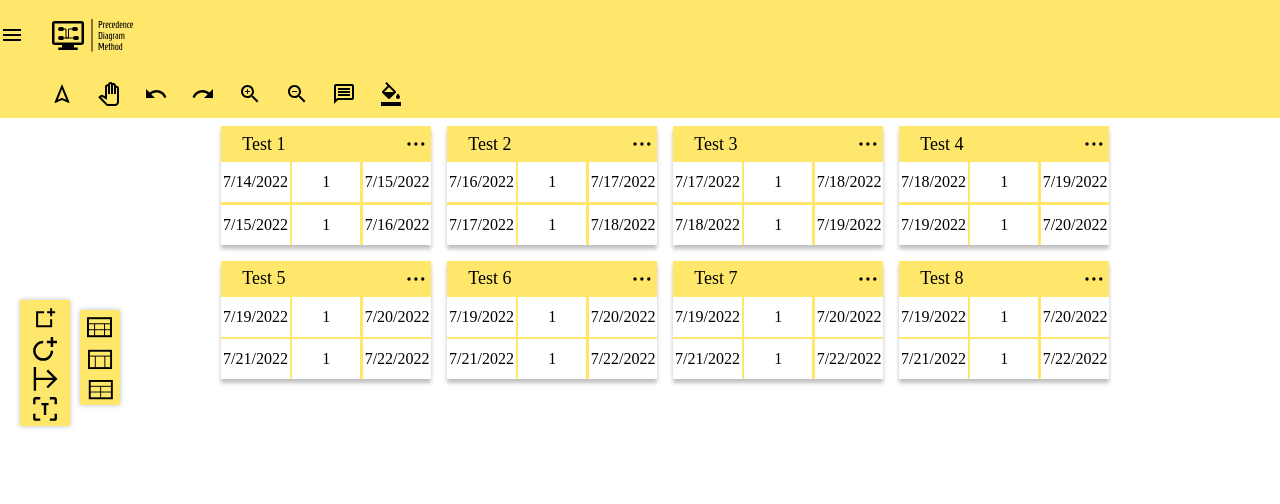
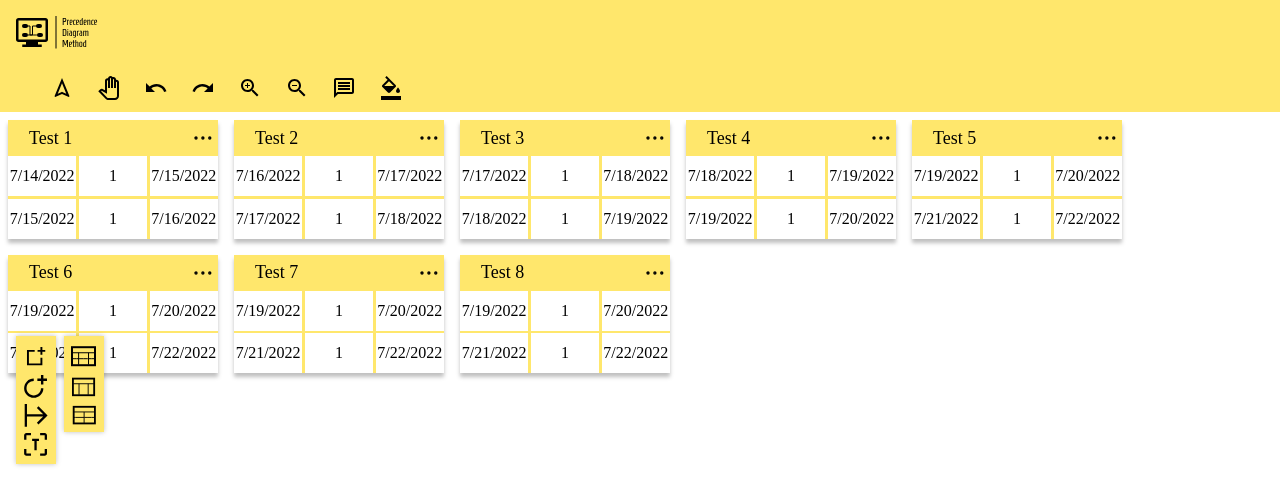
Before and after one commit to Jejemar/PJpdm, a React (Create React App) app: page / in a window 1280 px wide. Shown: the top 504 px of the page. Built offline with nearby package versions, Linux system fonts and the light colour scheme.

Commit message:
minor adjustments for sidebar + styling

```diff
--- a/src/components/Navbar/Navbar.css
+++ b/src/components/Navbar/Navbar.css
@@ -1,9 +1,9 @@
 .navbar {
   background-color: #ffe76c;
-  height: 70px;
+  height: 4rem;
   display: flex;
-  justify-content: flex-start;
   align-items: center;
+  padding-left: 1rem; /* get a padding from the side*/
 }
 
 .nav-menu {
--- a/src/components/Navbar/Navbar.js
+++ b/src/components/Navbar/Navbar.js
@@ -1,27 +1,27 @@
 import "./Navbar.css";
 
-import * as AiIcons from "react-icons/ai";
+// import * as AiIcons from "react-icons/ai";
 
-import React, { Fragment, useState } from "react";
+import React, { Fragment } from "react";
 
-import IconButton from "@mui/material/IconButton";
+// import IconButton from "@mui/material/IconButton";
 import IconPdm from "./IconPdm.svg";
-import MenuIcon from "@mui/icons-material/Menu";
-import { SidebarData } from "./SideBarData";
+// import MenuIcon from "@mui/icons-material/Menu";
+// import { SidebarData } from "./SideBarData";
 
 // import * as FaIcons from "react-icons/fa";
 
 function Navbar() {
-  const [sidebar, setSidebar] = useState(false);
+  // const [sidebar, setSidebar] = useState(false);
 
-  const showSidebar = () => {
-    setSidebar(!sidebar);
-  };
+  // const showSidebar = () => {
+  //   setSidebar(!sidebar);
+  // };
 
   return (
     <Fragment>
       <div className="navbar">
-        <IconButton
+        {/* <IconButton
           size="large"
           edge="start"
           color="inherit"
@@ -32,12 +32,12 @@ function Navbar() {
           padding="20px"
         >
           <MenuIcon />
-        </IconButton>
+        </IconButton> */}
         <img src={IconPdm} alt="MainIcon"></img>
         {/* <FaIcons.FaBars onClick={showSidebar}/> */}
       </div>
 
-      <nav
+      {/* <nav
         className={sidebar ? "nav-menu active" : "nav-menu"}
         // onMouseLeave={showSidebar}
       >
@@ -65,7 +65,7 @@ function Navbar() {
             );
           })}
         </ul>
-      </nav>
+      </nav> */}
     </Fragment>
   );
 }
--- a/src/components/Toolbar/ToolBar.js
+++ b/src/components/Toolbar/ToolBar.js
@@ -1,11 +1,11 @@
 import "./ToolBar.css";
 
 import AppBar from "@mui/material/AppBar";
-import FormatColorFillOutlinedIcon from '@mui/icons-material/FormatColorFillOutlined';
+import FormatColorFillOutlinedIcon from "@mui/icons-material/FormatColorFillOutlined";
 import IconButton from "@mui/material/IconButton";
-import MessageOutlinedIcon from '@mui/icons-material/MessageOutlined';
-import NavigationOutlinedIcon from '@mui/icons-material/NavigationOutlined';
-import PanToolOutlinedIcon from '@mui/icons-material/PanToolOutlined';
+import MessageOutlinedIcon from "@mui/icons-material/MessageOutlined";
+import NavigationOutlinedIcon from "@mui/icons-material/NavigationOutlined";
+import PanToolOutlinedIcon from "@mui/icons-material/PanToolOutlined";
 import React from "react";
 import RedoIcon from "@mui/icons-material/Redo";
 import Toolbar from "@mui/material/Toolbar";
@@ -13,11 +13,24 @@ import UndoIcon from "@mui/icons-material/Undo";
 import ZoomInIcon from "@mui/icons-material/ZoomIn";
 import ZoomOutIcon from "@mui/icons-material/ZoomOut";
 
+/**
+ * I wanted to override padding styles for toolbar, so it's aligned constantly for all.
+ * Will check it later
+ */
+const rootBarSX = {
+  // "& .MuiToolbar-dense": {
+  //   padding: 0,
+  // },
+  // "& @media (min-width: 600px)": {
+  //   "MuiToolbar-root": {
+  //     padding: "0 1rem",
+  //   },
+  // },
+};
 const ToolBar = () => {
   return (
     <AppBar position="static" sx={{ background: "#FFE76C" }} elevation={0}>
-      <Toolbar variant="dense" margin="dense">
-
+      <Toolbar variant="dense" margin="dense" sx={rootBarSX}>
         <IconButton size="small" edge="start" aria-label="menu" sx={{ mr: 2 }}>
           <NavigationOutlinedIcon style={{ color: "Black" }} />
         </IconButton>
--- a/src/components/app/App.css
+++ b/src/components/app/App.css
@@ -15,8 +15,7 @@
 }
 
 .three {
-  grid-column: 2/7;
+  grid-column: 7 / 1;
   grid-row: 3;
-  /* background-color: #efefef; */
-  height: 800px;
+  height: 100vh; /* to test scroll and stick panel*/
 }
--- a/src/components/app/App.js
+++ b/src/components/app/App.js
@@ -120,10 +120,8 @@ function App() {
           </AppBar>
         </div>
         <div className="three">
+          <Sidebar />
           <CardsList />
-        </div>
-        <div className="four">
-          <Sidebar />
         </div>
       </CardsContext.Provider>
     </div>
--- a/src/components/sideBar/Sidebar.css
+++ b/src/components/sideBar/Sidebar.css
@@ -1,9 +1,9 @@
 .sidebar {
   position: fixed;
-  width: 50px;
-  height: 126.46px;
-  left: 20px;
-  top: 300px;
+  width: 2.5rem;
+  height: 8rem;
+  left: 1rem;
+  top: 42%;
   background: #ffe76c;
   box-shadow: 0px 0px 5px rgba(0, 0, 0, 0.25);
   display: flex;
@@ -15,16 +15,16 @@
 }
 
 .icon {
-  width: 25px;
-  height: 25px;
+  width: 1.5rem;
+  height: 1.5rem;
 }
 
 .slide-bar {
   position: fixed;
-  width: 40px;
-  height: 95px;
-  left: 80px;
-  top: 310px;
+  width: 2.5rem;
+  height: 6rem;
+  left: 4rem;
+  top: 42%;
   background: #ffe76c;
   box-shadow: 0px 0px 5px rgba(0, 0, 0, 0.25);
   z-index: 1;
@@ -33,10 +33,11 @@
   flex-direction: column;
   align-items: center;
   justify-content: center;
-  gap: 5px;
+  gap: 4px;
 }
 
-.slide-bar.active {
-  left: 25px;
+.slide-bar.collapsed {
+  box-shadow: none;
+  left: 1rem;
   transition: 350ms;
 }
--- a/src/components/sideBar/Sidebar.js
+++ b/src/components/sideBar/Sidebar.js
@@ -2,7 +2,7 @@ import "./Sidebar.css";
 
 import React, { Fragment, useState } from "react";
 
-import FillForm from "../fillForm/FillForm"
+import FillForm from "../fillForm/FillForm";
 import icon1 from "./shape-square-plus.svg";
 import icon2 from "./Vector.svg";
 import icon3 from "./Vector2.svg";
@@ -11,10 +11,10 @@ import icon6 from "./Group2.svg";
 import icon7 from "./Group3.svg";
 
 const Sidebar = () => {
-  const [sidebar, setSidebar] = useState(false);
+  const [isPanelVisible, setPanelVisible] = useState(false);
 
-  const showSidebar = () => {
-    setSidebar(!sidebar);
+  const toggleLeftPanel = () => {
+    setPanelVisible(!isPanelVisible);
   };
 
   return (
@@ -24,13 +24,13 @@ const Sidebar = () => {
           src={icon1}
           alt="first-icon"
           className="icon"
-          onClick={showSidebar}
+          onClick={toggleLeftPanel}
         />
         <img src={icon2} alt="first-icon" className="icon" />
         <img src={icon3} alt="first-icon" className="icon" />
         <img src={icon4} alt="first-icon" className="icon" />
       </div>
-      <div className={sidebar ? "slide-bar active" : "slide-bar"}>
+      <div className={isPanelVisible ? "slide-bar collapsed" : "slide-bar"}>
         <FillForm />
         {/* <img
           src={icon5}
@@ -42,13 +42,13 @@ const Sidebar = () => {
           src={icon6}
           alt="first-icon"
           className="icon"
-          onClick={showSidebar}
+          onClick={toggleLeftPanel}
         />
         <img
           src={icon7}
           alt="first-icon"
           className="icon"
-          onClick={showSidebar}
+          onClick={toggleLeftPanel}
         />
       </div>
     </Fragment>
```
Also changed, not shown: src/components/Toolbar/ToolBar.css (+9 -0 lines).
